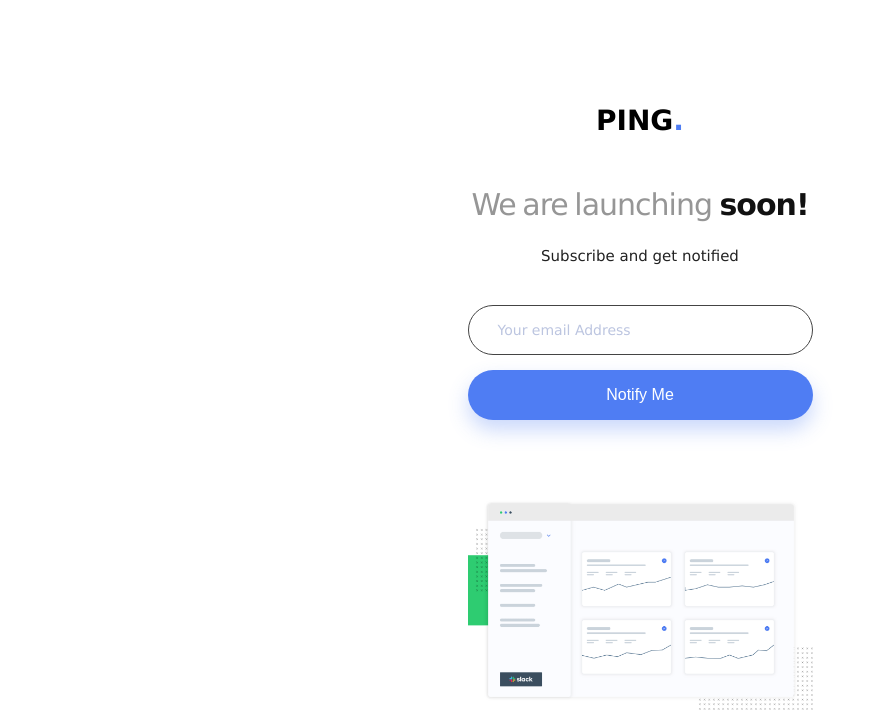
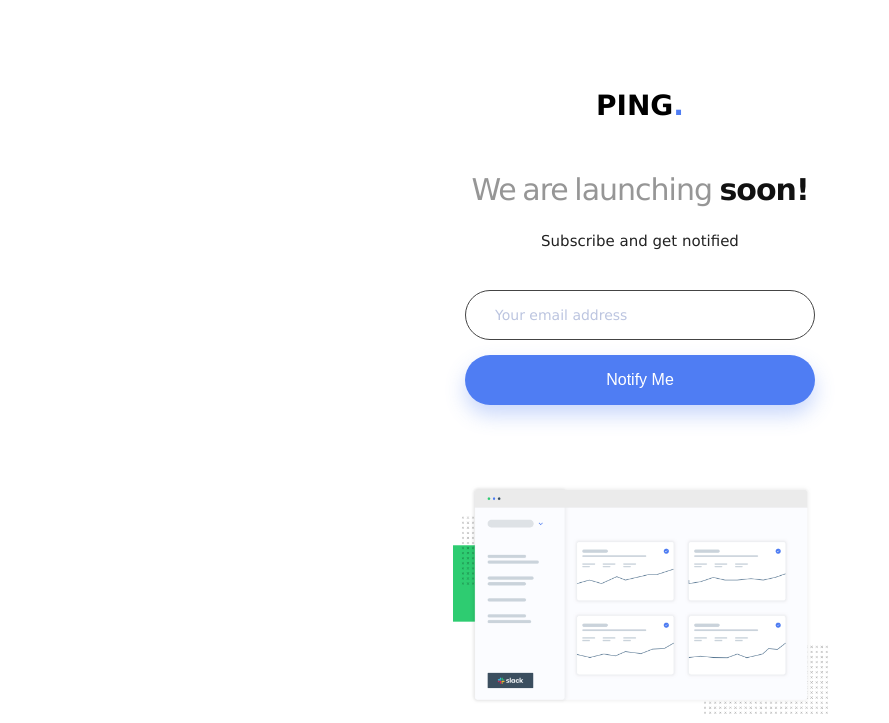
Before and after one commit to naif-sameer/ping-coming-soon-page-master, a website: page index.html in a window 1280 px wide. Shown: the top 723 px of the page, without its empty margins (0-889 px from the left). Drawn offline with Linux system fonts and the light colour scheme; a web font is replaced by a local one.

Commit message:
big improve in the design

```diff
--- a/index.html
+++ b/index.html
@@ -21,8 +21,8 @@
       Subscribe and get notified
       </h3>
       <div class="email-input">
-        <label class="email-label" for="email-label-id">Your email Address</label>
         <input type="email" name="email" id="email-label-id">
+        <label class="email-label" for="email-label-id">Your email address</label>
       </div>
       <button>Notify Me</button>
     </form>
--- a/style.scss
+++ b/style.scss
@@ -24,7 +24,6 @@ body {
   max-width: 375px;
   margin: auto;
   text-align: center;
-  padding: 15px;
 
   .page-logo {
     font-size: 1.4em;
@@ -59,6 +58,11 @@ body {
       font-weight: 400;
     }
 
+    // &: label{
+    //   display: none;
+    // }
+
+
     .email-input {
       margin-top: 40px;
       position: relative;
@@ -71,34 +75,37 @@ body {
         font-size: 0.70em;
       }
 
-      // &:focus label{
-      //   display: none;
-      // }
+      input {
+        @extend %padding-label;
+
+        padding-left: 30px;
+        padding-right: 30px;
+        position: absolute;
+        top: 0;
+        width: 100%;
+        height: 100%;
+        border: 1px solid #444;
+        border-radius: $border-radius;
+      }
+
+      //hide the label
+      input:focus ~ label,
+      input:invalid ~ label{
+        transform: translate(20px, -33px);
+      }
 
       label {
         @extend %padding-label;
 
+        transition: transform .25s linear;
+        background-color: #fff;
         color: rgb(188 ,197, 224);
-        padding-left: 30px;
-        width: 100%;
         position: absolute;
         top: 50%;
-        left: 0;
         z-index: 10;
-        transform: translateY(-50%);
-      }
-
-      input {
-        @extend %padding-label;
-
-        padding-left: 30px;
-        position: absolute;
-        top: 0;
-        left: 0;
-        width: 100%;
-        height: 100%;
-        border: 1px solid #444;
-        border-radius: $border-radius;
+        padding-right: 10px;
+        padding-left: 10px;
+        transform: translate(20px, -50%);
       }
     }
 
@@ -114,7 +121,13 @@ body {
       padding-bottom: 10px;
       font-weight: 500;
       font-size: 0.8em;
-      box-shadow: 0 10px 20px rgba($primary-color, 0.3)
+      box-shadow: 0 10px 20px rgba($primary-color, 0.3);
+      transition: background .2s linear;
+
+      &:hover {
+        background-color: darken($primary-color, 10%);
+        cursor: pointer;
+      }
     }
   }
 
```
Also changed, not shown: package.json (added, +10 -0 lines), style.css.
